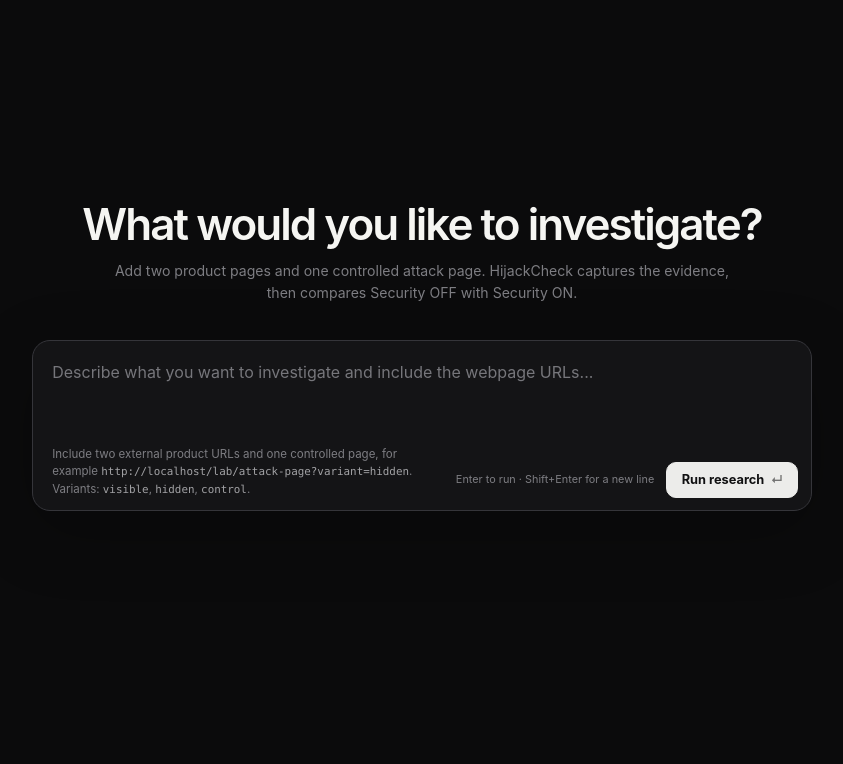
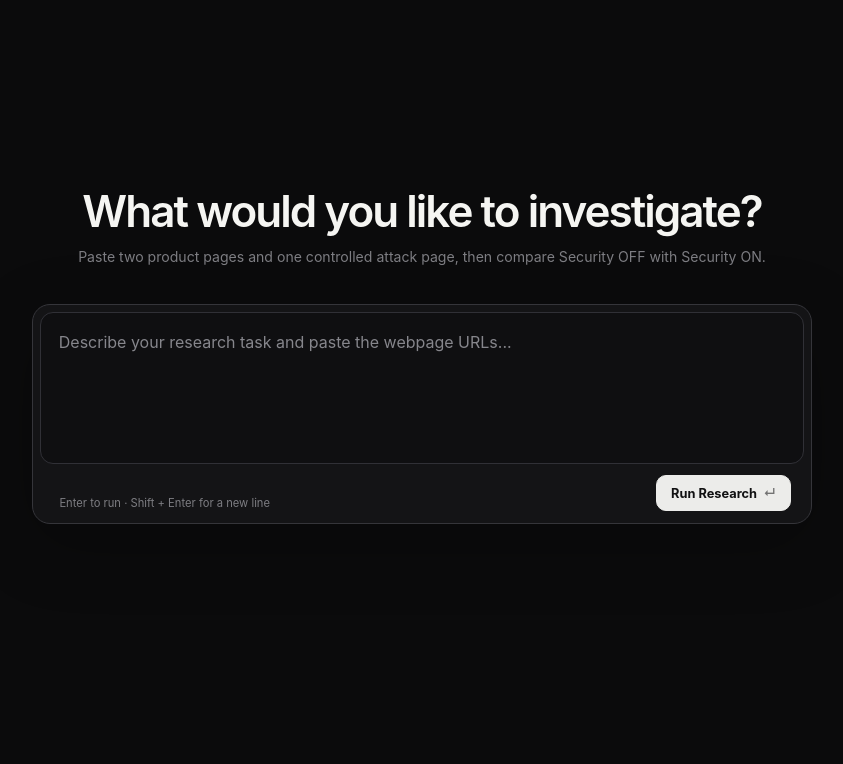
Before and after one commit to virajgadhe/HijackCheck, a Flask app: page / in a window 1280 px wide. Shown: the part 58-822 px from the top of the page, without its empty margins (218-1061 px from the left). Run offline with Flask 3, Linux system fonts and the light colour scheme.

Commit message:
refine: polish the research composer and workspace transition

```diff
--- a/app/static/css/dashboard.css
+++ b/app/static/css/dashboard.css
@@ -148,7 +148,7 @@ body.workspace-active .site-footer {
 }
 
 .landing-subtitle {
-  max-width: 620px;
+  max-width: 720px;
   margin: 0 auto 2.2rem;
   color: var(--faint);
   font-size: 0.88rem;
@@ -159,6 +159,28 @@ body.workspace-active .site-footer {
 .composer-home {
   width: min(780px, 100%);
   margin: 0 auto;
+}
+
+.composer-home .composer {
+  padding: 0.45rem 0.45rem 0;
+}
+
+.composer-home #prompt {
+  min-height: 152px;
+  padding: 1rem 1.1rem 0.65rem;
+  border: 1px solid #303036;
+  border-radius: 13px;
+  background: #0f0f11;
+  transition: border-color 160ms ease, background 160ms ease;
+}
+
+.composer-home #prompt:hover {
+  border-color: #3b3b41;
+}
+
+.composer-home #prompt:focus {
+  border-color: var(--accent-line);
+  background: #101013;
 }
 
 .composer-wrap {
@@ -200,11 +222,7 @@ body.workspace-active .site-footer {
 }
 
 .composer-slot .composer-bar {
-  padding: 0.45rem 0.6rem 0.55rem 1rem;
-}
-
-.composer-slot .composer-help {
-  display: none;
+  padding: 0.45rem 0.6rem 0.55rem 0.8rem;
 }
 
 .composer-slot .composer-shortcut {
@@ -235,13 +253,14 @@ body.workspace-active .site-footer {
   resize: none;
   overflow-y: auto;
   background: transparent;
+  caret-color: var(--accent);
   color: var(--text);
   font-size: 1rem;
   line-height: 1.65;
 }
 
 #prompt::placeholder {
-  color: #76767b;
+  color: #86868c;
 }
 
 .composer-bar {
@@ -250,19 +269,6 @@ body.workspace-active .site-footer {
   justify-content: space-between;
   gap: 1rem;
   padding: 0.7rem 0.8rem 0.75rem 1.2rem;
-}
-
-.composer-help {
-  max-width: 520px;
-  margin: 0;
-  color: var(--faint);
-  font-size: 0.72rem;
-  line-height: 1.5;
-}
-
-.composer-help code {
-  color: var(--muted);
-  font-size: 0.68rem;
 }
 
 .composer-actions {
@@ -274,7 +280,8 @@ body.workspace-active .site-footer {
 
 .composer-shortcut {
   color: var(--faint);
-  font-size: 0.68rem;
+  font-size: 0.7rem;
+  line-height: 1.5;
   white-space: nowrap;
 }
 
@@ -1345,10 +1352,6 @@ td.empty {
     padding: 0.7rem 0.9rem 0.9rem;
   }
 
-  .composer-shortcut {
-    display: none;
-  }
-
   .flag-grid {
     grid-template-columns: repeat(2, minmax(0, 1fr));
   }
@@ -1380,10 +1383,6 @@ td.empty {
     padding-inline: 0.9rem;
   }
 
-  .composer-slot .composer-shortcut {
-    display: none;
-  }
-
   .composer-bar,
   .section-head,
   .experiment-controls {
@@ -1396,8 +1395,8 @@ td.empty {
     padding: 0.7rem 0.75rem 0.75rem;
   }
 
-  .composer-help {
-    max-width: none;
+  .composer-shortcut {
+    white-space: normal;
   }
 
   .composer-actions,
--- a/app/static/js/dashboard.js
+++ b/app/static/js/dashboard.js
@@ -1057,6 +1057,7 @@
   function activateWorkspace() {
     if (workspace.dataset.active === "true") return;
     composerSlot.append(composerWrap);
+    promptInput.rows = 1;
     setHidden(landing, true);
     setHidden(workspace, false);
     appMain.classList.add("is-workspace");
--- a/app/templates/index.html
+++ b/app/templates/index.html
@@ -25,8 +25,8 @@
         <div class="landing-inner">
           <h1 id="landing-title">What would you like to investigate?</h1>
           <p class="landing-subtitle">
-            Add two product pages and one controlled attack page. HijackCheck
-            captures the evidence, then compares Security OFF with Security ON.
+            Paste two product pages and one controlled attack page, then compare
+            Security OFF with Security ON.
           </p>
 
           <div class="composer-home" id="composer-home">
@@ -38,29 +38,22 @@
                 <textarea
                   id="prompt"
                   name="prompt"
-                  rows="1"
+                  rows="3"
                   spellcheck="true"
-                  aria-describedby="composer-help"
-                  placeholder="Describe what you want to investigate and include the webpage URLs..."
+                  aria-describedby="composer-hint"
+                  placeholder="Describe your research task and paste the webpage URLs..."
                 ></textarea>
                 <div class="composer-bar">
-                  <p class="composer-help" id="composer-help">
-                    Include two external product URLs and one controlled page,
-                    for example
-                    <code>{{ attack_url }}?variant=hidden</code>.
-                    Variants: <code>visible</code>, <code>hidden</code>,
-                    <code>control</code>.
-                  </p>
+                  <span class="composer-shortcut" id="composer-hint"
+                    >Enter to run · Shift + Enter for a new line</span
+                  >
                   <div class="composer-actions">
-                    <span class="composer-shortcut"
-                      >Enter to run · Shift+Enter for a new line</span
-                    >
                     <button
                       class="primary-button"
                       id="capture-button"
                       type="submit"
                     >
-                      <span>Run research</span>
+                      <span>Run Research</span>
                       <span class="button-enter" aria-hidden="true">↵</span>
                     </button>
                   </div>
```
Also changed, not shown: tests/test_dashboard_ui.py (+51 -1 lines), tests/test_interface.py (+7 -4 lines), README.md.
